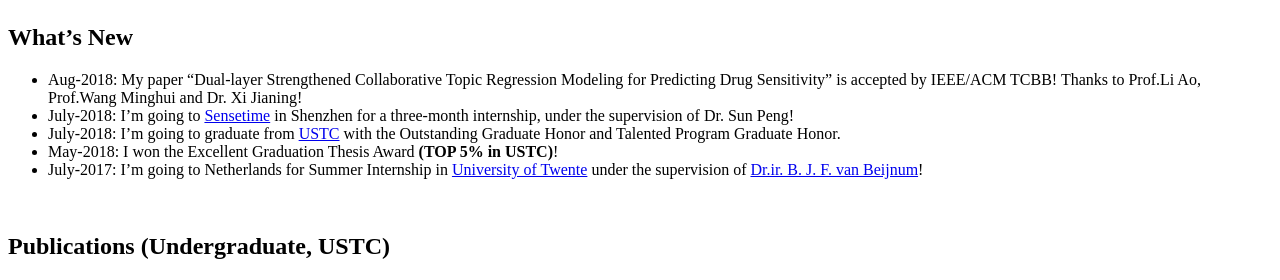
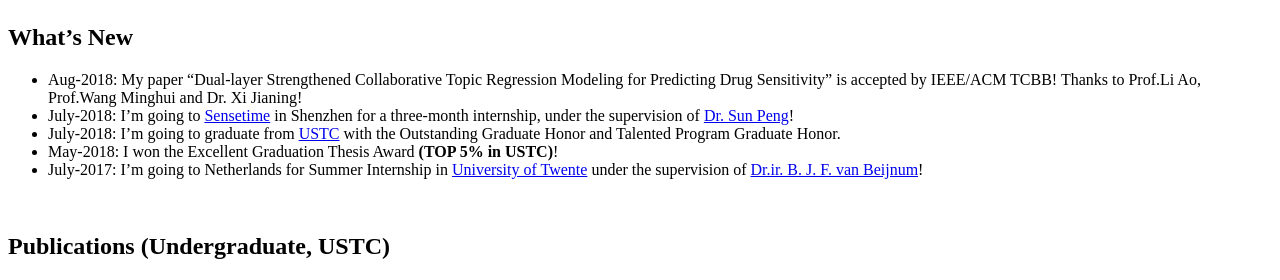
Before and after one commit to ustcmike/ustcmike.github.io, a Jekyll site: the page built from index.md, in a window 1280 px wide. Shown: the part 432-712 px from the top of the page. Built offline with Jekyll 4.4.1, drawn with Linux system fonts in a browser that asks for light colours; nearby versions of some CDN libraries; our own code applies the rules of GitHub Pages for plain Markdown files; part of the change alters nothing that is shown.

```diff
--- a/index.md
+++ b/index.md
@@ -20,7 +20,7 @@ My research interests include data mining and its wide application on biomedical
 
 ## What's New
   *  Aug-2018:   My paper "Dual-layer Strengthened Collaborative Topic Regression Modeling for Predicting Drug Sensitivity" is accepted by IEEE/ACM TCBB! Thanks to Prof.Li Ao, Prof.Wang Minghui and Dr. Xi Jianing!
-  *  July-2018:  I'm going to [Sensetime](https://www.sensetime.com) in Shenzhen for a three-month internship, under the supervision of Dr. Sun Peng!
+  *  July-2018:  I'm going to [Sensetime](https://www.sensetime.com) in Shenzhen for a three-month internship, under the supervision of [Dr. Sun Peng](https://www.linkedin.com/in/sunpengsdu/)!
   *  July-2018:  I'm going to graduate from [USTC](http://www.ustc.edu.cn/) with the Outstanding Graduate Honor and Talented Program Graduate Honor.
   * May-2018:  I won the Excellent Graduation Thesis Award **(TOP 5% in USTC)**!
   * July-2017:  I'm going to Netherlands for Summer Internship in [University of Twente](https://www.utwente.nl/en/) under the supervision of [Dr.ir. B. J. F. van Beijnum](https://www.utwente.nl/en/eemcs/bss/people/staff/bert_jan_vanbeijnum/%20)!
```
